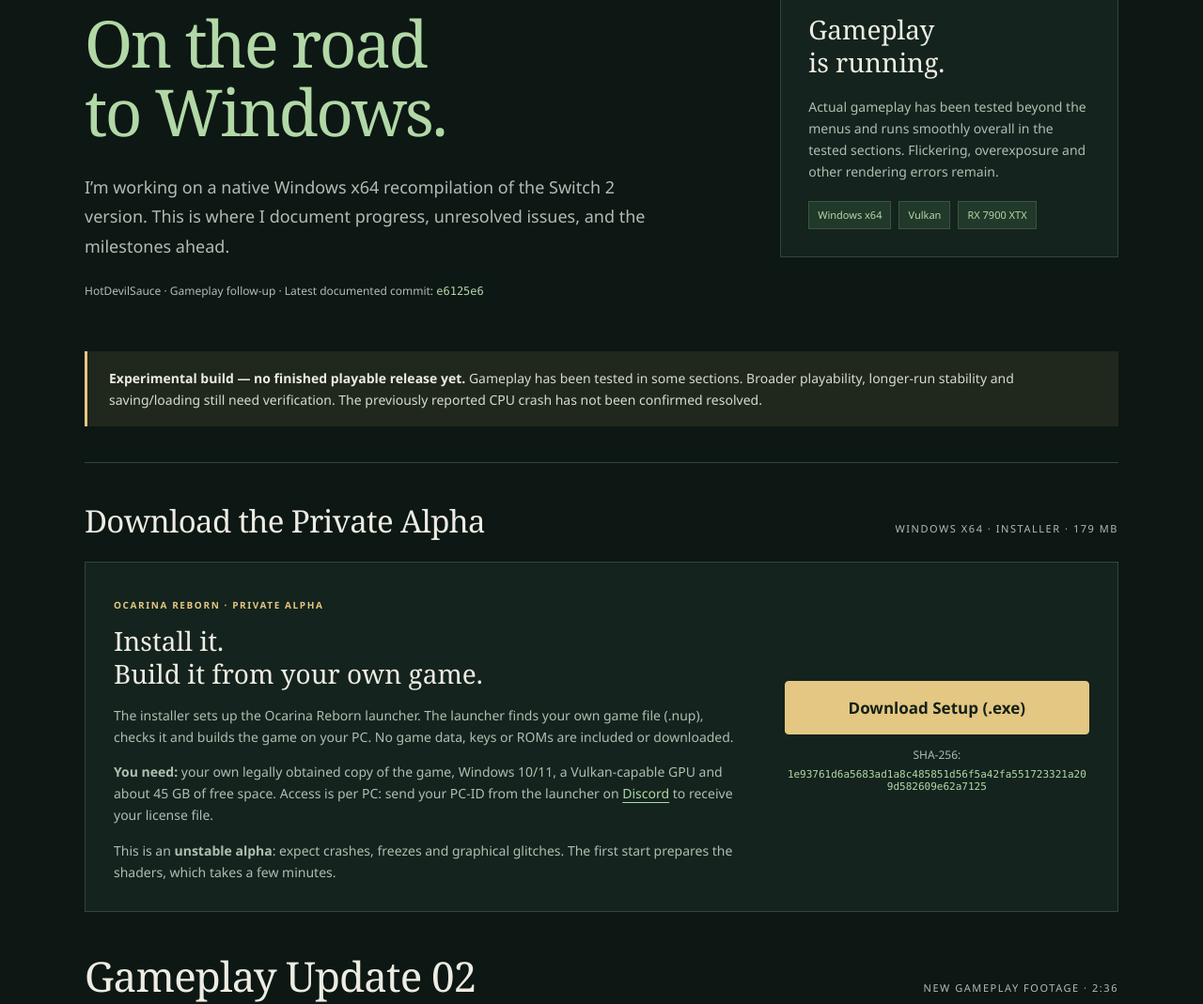
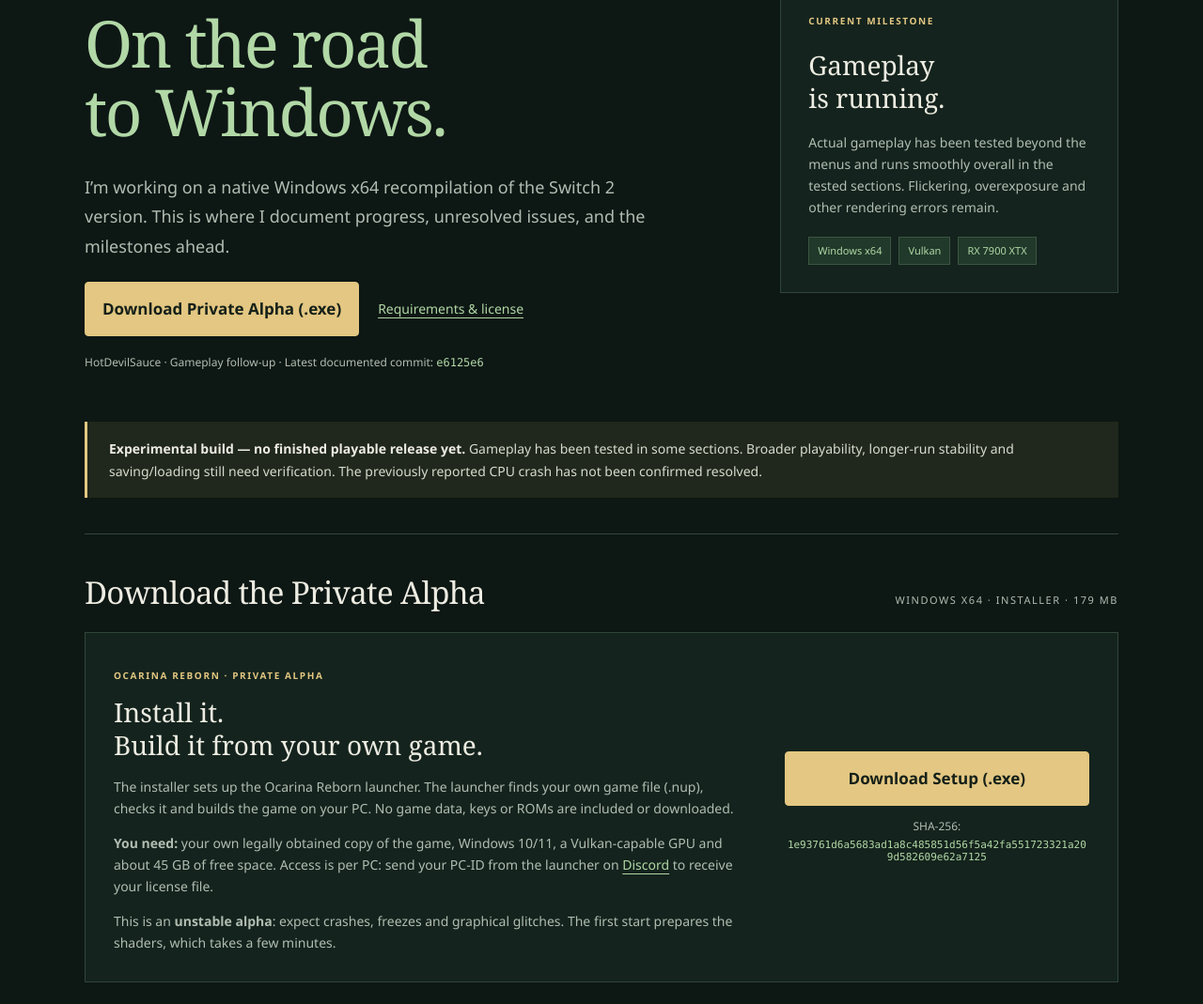
Before and after one commit to ocarina-pc-native-build/ocarina-pc-native-build.github.io, a plain HTML site: page index.html in a window 1280 px wide. Shown: the part 949-2018 px from the top of the page at 94% size. Drawn offline with Linux system fonts and the light colour scheme.

Commit message:
Put a download button at the top of the site
Co-Authored-By: Claude Opus 5.5 <noreply@anthropic.com>

```diff
--- a/index.html
+++ b/index.html
@@ -14,7 +14,7 @@
 @media(max-width:620px){.wrap{width:calc(100% - 36px)}nav{min-height:78px}.navlinks{gap:15px;font-size:12px}.navlinks a:last-child{display:none}.brand{font-size:12px}.brand small{font-size:9px}.hero{grid-template-columns:1fr;padding:43px 0 30px;gap:29px}h1{font-size:49px}.eyebrow{font-size:10px;margin-bottom:21px}.lead{font-size:16px}.heroaside{padding:23px}.heroaside h2{margin:11px 0;font-size:26px}.heroaside p{margin-bottom:15px}.notice{padding:15px 17px;margin-bottom:24px}.metrics{grid-template-columns:1fr}.metric{padding:19px 23px}.metric+.metric{border-left:0;border-top:1px solid var(--border)}.metric .num{font-size:39px;margin:5px 0 8px}.scope{margin-bottom:34px}.twocol,.footergrid{grid-template-columns:1fr;gap:22px}.sectionhead{display:block}.sectionhead h2{font-size:29px}.sectionhead span{display:block;margin-top:10px}section.block{padding:31px 0}.history{grid-template-columns:1fr;gap:8px}.testbar{padding:17px}.smalllinks{gap:18px}}
 @media(prefers-reduced-motion:reduce){html{scroll-behavior:auto}}
 
-.support{display:grid;grid-template-columns:1.35fr .65fr;gap:40px;align-items:center;padding:30px;border:1px solid var(--border);background:var(--panel)}.support h3{font:400 28px/1.25 Georgia,serif;margin:10px 0 15px}.support p{color:var(--muted);font-size:14px;margin:0 0 14px}.support p:last-child{margin-bottom:0}.support-action{text-align:center}.coffee-link{display:block;border:1px solid var(--gold);border-radius:4px;padding:15px 18px;background:var(--gold);color:var(--ink);font-weight:600;line-height:1.5;text-decoration:none}.download-link{text-align:center;font-size:17px}.sha{display:block;word-break:break-all;font-size:11px;margin-top:4px}.coffee-link:hover{background:var(--text);color:var(--ink);border-color:var(--text)}.support-action p{font-size:12px;margin-top:12px}.navlinks{flex-wrap:wrap}.navlinks a[href="#support"]{color:var(--gold)}
+.support{display:grid;grid-template-columns:1.35fr .65fr;gap:40px;align-items:center;padding:30px;border:1px solid var(--border);background:var(--panel)}.support h3{font:400 28px/1.25 Georgia,serif;margin:10px 0 15px}.support p{color:var(--muted);font-size:14px;margin:0 0 14px}.support p:last-child{margin-bottom:0}.support-action{text-align:center}.coffee-link{display:block;border:1px solid var(--gold);border-radius:4px;padding:15px 18px;background:var(--gold);color:var(--ink);font-weight:600;line-height:1.5;text-decoration:none}.hero-download{display:flex;flex-wrap:wrap;align-items:center;gap:14px 20px;margin:22px 0 18px}.hero-download .coffee-link{display:inline-block}.hero-more{color:var(--green);font-size:14px}.download-link{text-align:center;font-size:17px}.sha{display:block;word-break:break-all;font-size:11px;margin-top:4px}.coffee-link:hover{background:var(--text);color:var(--ink);border-color:var(--text)}.support-action p{font-size:12px;margin-top:12px}.navlinks{flex-wrap:wrap}.navlinks a[href="#support"]{color:var(--gold)}
 @media(max-width:620px){.support{grid-template-columns:1fr;gap:24px;padding:23px}nav{align-items:flex-start;flex-direction:column;gap:13px;padding-block:18px}.navlinks a:last-child{display:inline}.navlinks{gap:20px}}
 .project-artwork{margin:32px 0 0}.project-artwork img{display:block;width:100%;height:auto;border:1px solid var(--border)}.project-artwork figcaption{font-size:11px;color:var(--muted);margin-top:8px}.development-video{display:block;width:100%;height:auto;max-height:75vh;background:#000;border:1px solid var(--border)}.media-note{font-size:13px;color:var(--muted);margin:14px 0 0}.ingame-shot{margin:28px 0 0}.ingame-shot img{display:block;width:100%;height:auto;border:1px solid var(--border)}.ingame-shot figcaption{font-size:12px;color:var(--muted);margin-top:10px}
 .project-links{display:flex;gap:14px;flex-wrap:wrap;margin-top:18px}.project-links a{display:inline-flex;align-items:center;justify-content:center;min-height:48px;padding:12px 20px;border:1px solid var(--green);border-radius:4px;font-size:14px;font-weight:600;text-decoration:none}.project-links .coffee-link{border-color:var(--gold)}.footer-heading{font:400 27px/1.25 Georgia,serif;color:var(--text);margin:0}.footer-copy{font-size:14px;margin:10px 0 0}.footer-status{display:block;margin-top:26px;font-size:11px}footer .wrap{display:block}footer{padding:36px 0 30px}@media(max-width:620px){.project-links{flex-direction:column}.project-links a{width:100%}}
@@ -28,7 +28,7 @@ section.featured-gameplay{border-top:0;padding-top:0}.featured-gameplay .develop
 
 
 <figure class="project-artwork"><img src="ocarina-reborn-artwork.jpg" width="1672" height="941" alt="Ocarina Reborn title artwork: a glowing blue ocarina above a red carpet in a cathedral hall"><figcaption>Project artwork · Unofficial community project</figcaption></figure>
-<div class="hero"><div><p class="eyebrow"><span class="statusdot"></span>Experimental · In development</p><h1>Ocarina Reborn.<br><em>On the road<br>to Windows.</em></h1><p class="lead">I’m working on a native Windows x64 recompilation of the Switch 2 version. This is where I document progress, unresolved issues, and the milestones ahead.</p><p class="meta">HotDevilSauce · Gameplay follow-up · Latest documented commit: <code>e6125e6</code></p></div><aside class="heroaside" aria-label="Current milestone"><span class="label">Current milestone</span><h2>Gameplay<br>is running.</h2><p>Actual gameplay has been tested beyond the menus and runs smoothly overall in the tested sections. Flickering, overexposure and other rendering errors remain.</p><div class="tags"><span class="tag">Windows x64</span><span class="tag">Vulkan</span><span class="tag">RX 7900 XTX</span></div></aside></div>
+<div class="hero"><div><p class="eyebrow"><span class="statusdot"></span>Experimental · In development</p><h1>Ocarina Reborn.<br><em>On the road<br>to Windows.</em></h1><p class="lead">I’m working on a native Windows x64 recompilation of the Switch 2 version. This is where I document progress, unresolved issues, and the milestones ahead.</p><p class="hero-download"><a class="coffee-link download-link" href="https://github.com/ocarina-pc-native-build/ocarina-pc-native-build.github.io/releases/download/v0.0.1-alpha/Ocarina-Reborn-Alpha-Setup.exe" download>Download Private Alpha (.exe)</a><a class="hero-more" href="#download">Requirements &amp; license</a></p><p class="meta">HotDevilSauce · Gameplay follow-up · Latest documented commit: <code>e6125e6</code></p></div><aside class="heroaside" aria-label="Current milestone"><span class="label">Current milestone</span><h2>Gameplay<br>is running.</h2><p>Actual gameplay has been tested beyond the menus and runs smoothly overall in the tested sections. Flickering, overexposure and other rendering errors remain.</p><div class="tags"><span class="tag">Windows x64</span><span class="tag">Vulkan</span><span class="tag">RX 7900 XTX</span></div></aside></div>
 <div class="notice"><strong>Experimental build — no finished playable release yet.</strong> Gameplay has been tested in some sections. Broader playability, longer-run stability and saving/loading still need verification. The previously reported CPU crash has not been confirmed resolved.</div>
 <section class="block" id="download"><div class="sectionhead"><h2>Download the Private Alpha</h2><span>Windows x64 · Installer · 179 MB</span></div><div class="support"><div><span class="label">Ocarina Reborn · Private Alpha</span><h3>Install it.<br>Build it from your own game.</h3><p>The installer sets up the Ocarina Reborn launcher. The launcher finds your own game file (.nup), checks it and builds the game on your PC. No game data, keys or ROMs are included or downloaded.</p><p><strong>You need:</strong> your own legally obtained copy of the game, Windows 10/11, a Vulkan-capable GPU and about 45 GB of free space. Access is per PC: send your PC-ID from the launcher on <a href="https://discord.gg/vDPAcc6JnY">Discord</a> to receive your license file.</p><p>This is an <strong>unstable alpha</strong>: expect crashes, freezes and graphical glitches. The first start prepares the shaders, which takes a few minutes.</p></div><div class="support-action"><a class="coffee-link download-link" href="https://github.com/ocarina-pc-native-build/ocarina-pc-native-build.github.io/releases/download/v0.0.1-alpha/Ocarina-Reborn-Alpha-Setup.exe" download>Download Setup (.exe)</a><p>SHA-256: <code class="sha">1e93761d6a5683ad1a8c485851d56f5a42fa551723321a209d582609e62a7125</code></p></div></div></section>
 <section class="block featured-gameplay" id="gameplay"><div class="sectionhead"><h2>Gameplay Update 02</h2><span>New gameplay footage · 2:36</span></div><div class="bodytext"><p>Here is a new gameplay recording. <strong>Since the last update I fixed a frame-rate problem in the forest scenes, so the tested sections now run at close to 60 fps.</strong></p></div><video class="development-video" controls playsinline preload="metadata" poster="gameplay-02-poster.jpg" width="1920" height="1080" aria-label="Gameplay Update 02, full recording with audio"><source src="gameplay-02.mp4" type="video/mp4">Your browser does not support embedded video. <a href="gameplay-02.mp4">Watch the gameplay video</a>.</video><div class="bodytext"><p>There are still graphical glitches and rendering errors, and I’m continuing to work on them.</p></div><p class="media-note">Full gameplay recording · 2 minutes 36 seconds · 1080p60 · <a href="gameplay-02.mp4">Open MP4 video</a></p></section>
```
